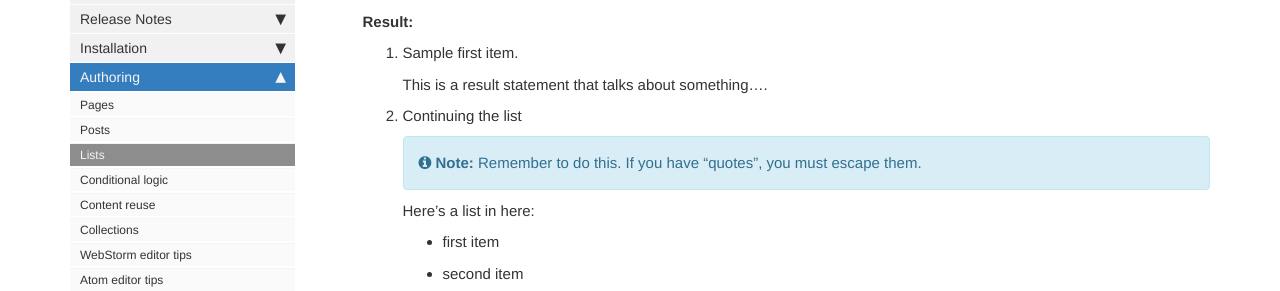
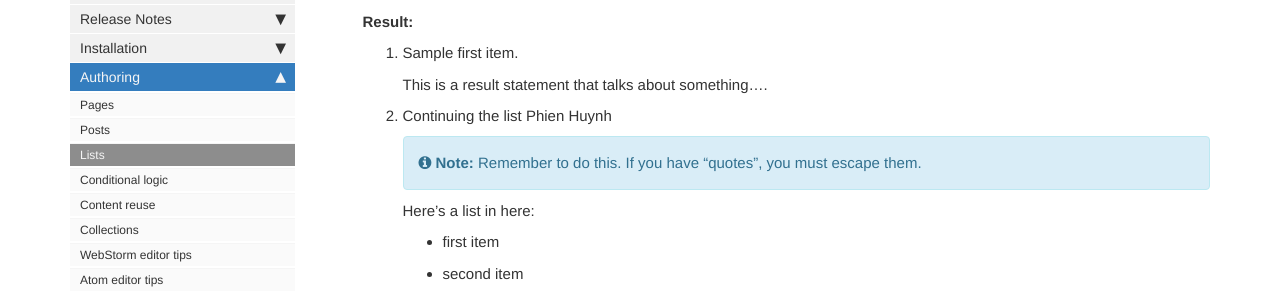
Before and after one commit to hnphien/home, a Jekyll site: the page built from pages/mydoc/mydoc_lists.md, in a window 1280 px wide and 900 px high, scrolled down 2187 px. Shown: the part 153-444 px from the top of the window. Built offline with Jekyll 4.4.1, drawn with Linux system fonts in a browser that asks for light colours; comment, search, counter and statistics services are not loaded.

Commit message:
no message

```diff
--- a/pages/mydoc/mydoc_lists.md
+++ b/pages/mydoc/mydoc_lists.md
@@ -107,7 +107,7 @@ Here's a list with some intercepting text:
 
     This is a result statement that talks about something....
 
-2.  Continuing the list
+2.  Continuing the list Phien Huynh
 
     {% include note.html content="Remember to do this. If you have \"quotes\", you must escape them." %}
 
```
